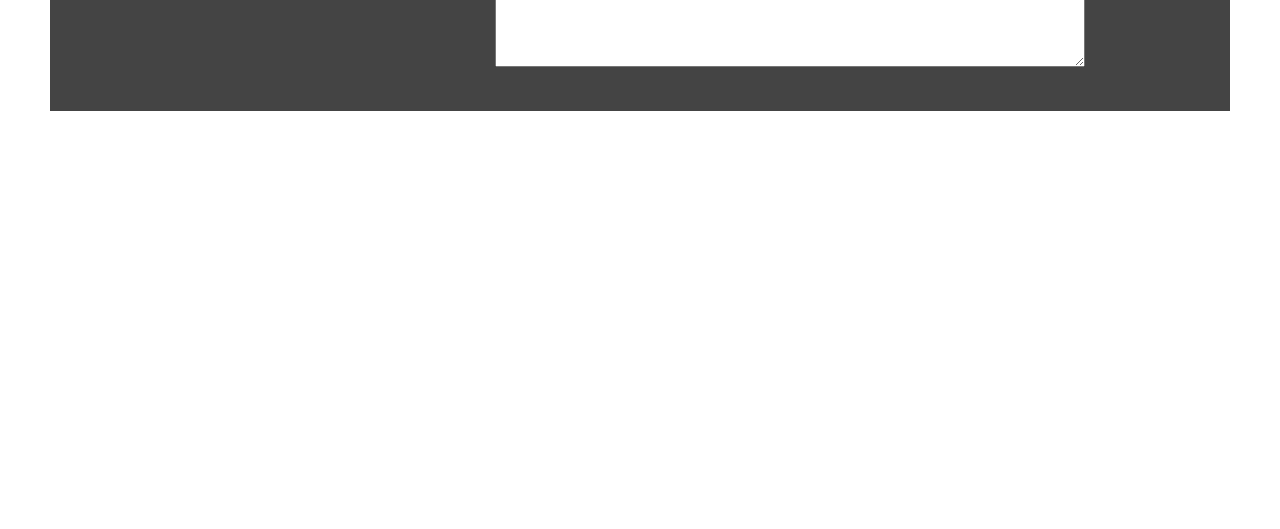
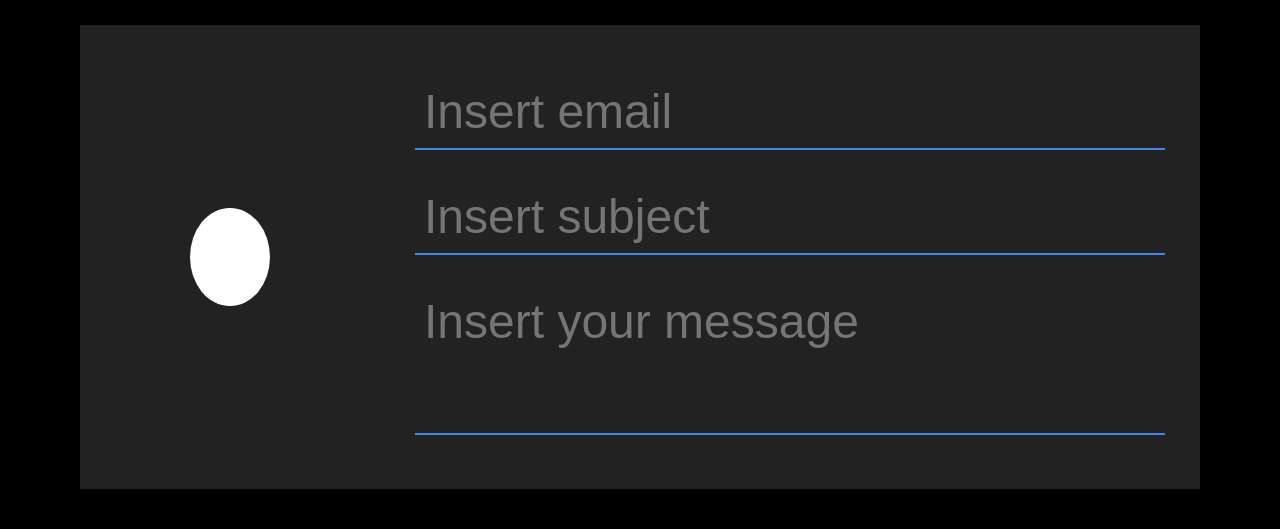
Before and after one commit to EcoCharlie/LandingPage-Base, a plain HTML site: page docs/Test.html in a window 1280 px wide. Shown: the part 334-863 px from the top of the page. Before the commit the page ends 800 px from the top, so only its background shows below. Drawn offline with Linux system fonts and the light colour scheme; a web font is replaced by a local one.

Commit message:
2da version

```diff
--- a/docs/Test.html
+++ b/docs/Test.html
@@ -5,6 +5,9 @@
     <title>Test</title>
     <link rel="stylesheet" href="css/normalize.css">
     <link rel="stylesheet" href="css/general.css">
+    <link rel="preconnect" href="https://fonts.googleapis.com">
+    <link rel="preconnect" href="https://fonts.gstatic.com" crossorigin>
+    <link href="https://fonts.googleapis.com/css2?family=Dongle:wght@700&display=swap" rel="stylesheet">
 </head>
 <body>
    <h1>Contact us</h1>
@@ -15,15 +18,9 @@
            </div>
        </div>
        <form class="formMaster">
-           <div class="form__section">
-               <input type="text" class="form__input">
-           </div>
-           <div class="form__section">
-               <input type="email" class="form__input">
-           </div>
-           <div class="form__section">
-               <textarea class="form__input"></textarea>
-           </div>
+           <input type="text" class="form__input" placeholder="Insert email">
+           <input type="email" class="form__input" placeholder="Insert subject">
+           <textarea class="form__input" placeholder="Insert your message"></textarea>
        </form>
 
    </div>
--- a/docs/css/general.css
+++ b/docs/css/general.css
@@ -1,46 +1,60 @@
 /*General*/
 * {
     font-family: 'Dongle', sans-serif;
+    color: #fff;
+}
+body {
+    background: #000;
 }
 h1 {
     text-align: center;
+    font-size: 9em;
 }
 #divGranFather {
     display: flex;
     flex-wrap: wrap;
     align-items: center;
     justify-content: center;
-    background: #444;
-    margin: 40px 50px;
+    margin: 40px 80px;
+    background: #222;
 }
 /*Form*/
 .formMaster {
-    min-width: 350px;
-    max-width: 650px;
+    min-width: 400px;
+    padding: 35px;
     flex: 1;
     text-align: center;
-    padding: 30px;
 }
 .form__input {
     width: 100%;
-    margin: 10px 0;
-    padding: 7px;
+    margin: 15px 0;
+    padding: 9px;
+    border: none;
+    border-bottom: 2px solid #48e;
+    background: transparent;
+    font-size: 3em;
+}
+.form__input:focus {
+    background: linear-gradient(to bottom, transparent, #333);
+    outline: none;
+    border-bottom: 2px solid #4ce;
 }
 .formMaster textarea {
     min-height: 150px;
+    resize: none;
 }
 /*Image*/
 .img__container {
     display: flex;
     min-width: 300px;
-    max-width: 350px;
-    padding: 25px;
+    max-width: 450px;
+    padding: 35px;
 }
 .img__container-jr {
     background: #fff;
     border-radius: 50%;
     text-align: center;
-    padding: 25px;
+    padding: 40px;
     margin: auto;
 }
 .img__container-jr img {
```
Also changed, not shown: docs/index.html (+3 -0 lines).
